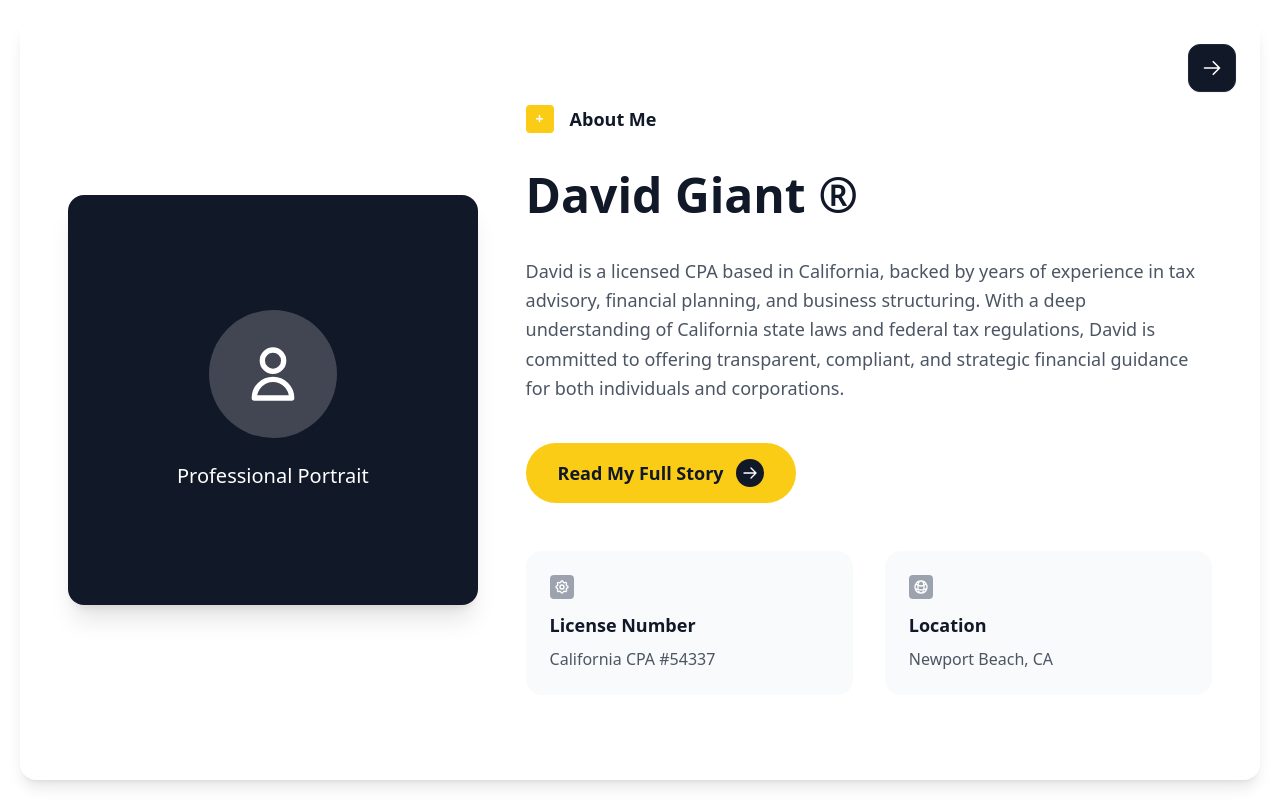
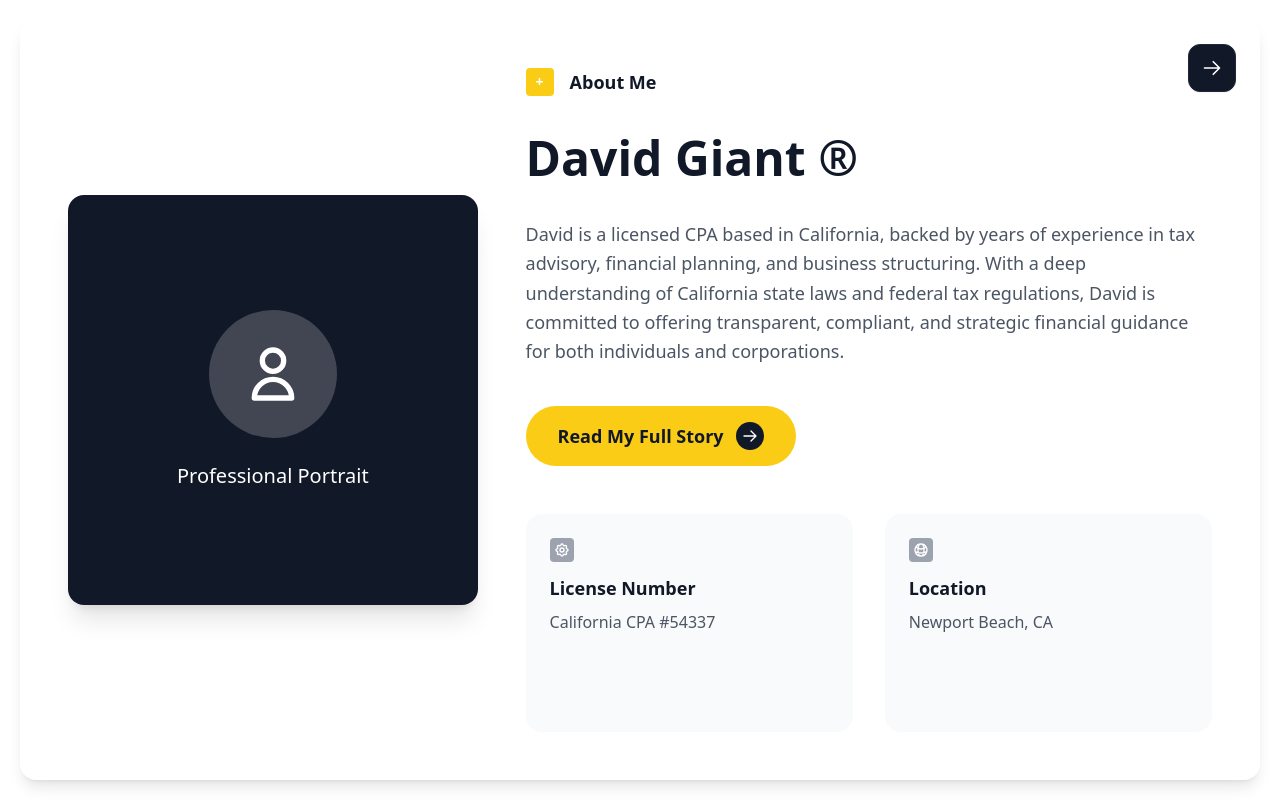
Before and after one commit to ElMehdiBen/landing, a Vue app: page / in a window 1280 px wide. Built offline with nearby package versions, Linux system fonts and the light colour scheme.

Commit message:
another flip

```diff
--- a/src/App.vue
+++ b/src/App.vue
@@ -64,14 +64,20 @@ import type { IconData, Card, PanelButton, ProfileData } from './types'
 const profileData: ProfileData = {
   name: 'David Giant ®',
   description: 'David is a licensed CPA based in California, backed by years of experience in tax advisory, financial planning, and business structuring. With a deep understanding of California state laws and federal tax regulations, David is committed to offering transparent, compliant, and strategic financial guidance for both individuals and corporations.',
-  license: {
-    title: 'License Number',
-    value: 'California CPA #54337'
-  },
-  location: {
-    title: 'Location',
-    value: 'Newport Beach, CA'
-  }
+  infoCards: [
+    {
+      title: 'License Number',
+      value: 'California CPA #54337',
+      description: 'Licensed Certified Public Accountant with active status in California. Certified to provide comprehensive financial services including tax preparation, auditing, and financial planning.',
+      iconName: 'cog'
+    },
+    {
+      title: 'Location',
+      value: 'Newport Beach, CA',
+      description: 'Strategically located in Orange County, providing convenient access to clients throughout Southern California. Available for both in-person and virtual consultations.',
+      iconName: 'globe'
+    }
+  ]
 }
 
 // Cards data
--- /dev/null
+++ b/src/components/InfoCard.vue
@@ -0,0 +1,72 @@
+<template>
+  <div class="cursor-pointer perspective-1000 flex-1" @click="handleFlip">
+    <div :class="[
+      'relative w-full h-full transition-transform duration-700 transform-style-preserve-3d',
+      isFlipped ? 'rotate-x-180' : ''
+    ]">
+      <!-- Front of card -->
+      <div class="absolute inset-0 w-full h-full bg-gray-50 rounded-2xl p-6 backface-hidden">
+        <div class="flex items-center mb-3">
+          <div class="w-6 h-6 bg-gray-400 rounded mr-3 flex items-center justify-center">
+            <Icon :name="info.iconName" class="w-4 h-4 text-white" />
+          </div>
+        </div>
+        <h3 class="font-semibold text-gray-900 mb-2 text-lg">{{ info.title }}</h3>
+        <p class="text-gray-600">{{ info.value }}</p>
+      </div>
+
+      <!-- Back of card -->
+      <div class="absolute inset-0 w-full h-full bg-gradient-to-br from-yellow-400 to-yellow-500 rounded-2xl p-6 backface-hidden rotate-x-180 text-white">
+        <div class="flex items-center mb-3">
+          <div class="w-6 h-6 bg-white/20 rounded mr-3 flex items-center justify-center">
+            <Icon :name="info.iconName" class="w-4 h-4 text-white" />
+          </div>
+        </div>
+        <h3 class="font-semibold mb-2 text-lg">{{ info.title }}</h3>
+        <p class="text-white/90 text-sm leading-relaxed">{{ info.description }}</p>
+      </div>
+    </div>
+  </div>
+</template>
+
+<script setup lang="ts">
+import { ref } from 'vue'
+import Icon from './Icons.vue'
+import type { IconName } from '../types'
+
+interface InfoCardData {
+  title: string
+  value: string
+  description: string
+  iconName: IconName
+}
+
+interface Props {
+  info: InfoCardData
+}
+
+const props = defineProps<Props>()
+const isFlipped = ref(false)
+
+const handleFlip = () => {
+  isFlipped.value = !isFlipped.value
+}
+</script>
+
+<style scoped>
+.perspective-1000 {
+  perspective: 1000px;
+}
+
+.transform-style-preserve-3d {
+  transform-style: preserve-3d;
+}
+
+.backface-hidden {
+  backface-visibility: hidden;
+}
+
+.rotate-x-180 {
+  transform: rotateX(180deg);
+}
+</style>
--- a/src/components/ProfileCard.vue
+++ b/src/components/ProfileCard.vue
@@ -42,28 +42,12 @@
         </button>
 
         <!-- Info Cards -->
-        <div class="flex space-x-8">
-          <!-- License Number Card -->
-          <div class="bg-gray-50 rounded-2xl p-6 flex-1">
-            <div class="flex items-center mb-3">
-              <div class="w-6 h-6 bg-gray-400 rounded mr-3 flex items-center justify-center">
-                <Icon name="cog" class="w-4 h-4 text-white" />
-              </div>
-            </div>
-            <h3 class="font-semibold text-gray-900 mb-2 text-lg">{{ profile.license.title }}</h3>
-            <p class="text-gray-600">{{ profile.license.value }}</p>
-          </div>
-
-          <!-- Location Card -->
-          <div class="bg-gray-50 rounded-2xl p-6 flex-1">
-            <div class="flex items-center mb-3">
-              <div class="w-6 h-6 bg-gray-400 rounded mr-3 flex items-center justify-center">
-                <Icon name="globe" class="w-4 h-4 text-white" />
-              </div>
-            </div>
-            <h3 class="font-semibold text-gray-900 mb-2 text-lg">{{ profile.location.title }}</h3>
-            <p class="text-gray-600">{{ profile.location.value }}</p>
-          </div>
+        <div class="flex space-x-8 h-1/3">
+          <InfoCard
+            v-for="(infoCard, index) in profile.infoCards"
+            :key="index"
+            :info="infoCard"
+          />
         </div>
       </div>
     </div>
@@ -72,6 +56,7 @@
 
 <script setup lang="ts">
 import Icon from './Icons.vue'
+import InfoCard from './InfoCard.vue'
 import type { ProfileData } from '../types'
 
 interface Props {
--- a/src/types.ts
+++ b/src/types.ts
@@ -30,14 +30,14 @@ export interface PanelButton {
 export interface ProfileData {
   name: string
   description: string
-  license: {
-    title: string
-    value: string
-  }
-  location: {
-    title: string
-    value: string
-  }
+  infoCards: InfoCardData[]
+}
+
+export interface InfoCardData {
+  title: string
+  value: string
+  description: string
+  iconName: IconName
 }
 
 export type IconName = 'home' | 'user' | 'cog' | 'heart' | 'lightbulb' | 'star' | 'globe' | 'x-mark' | 'arrow-right'
```
